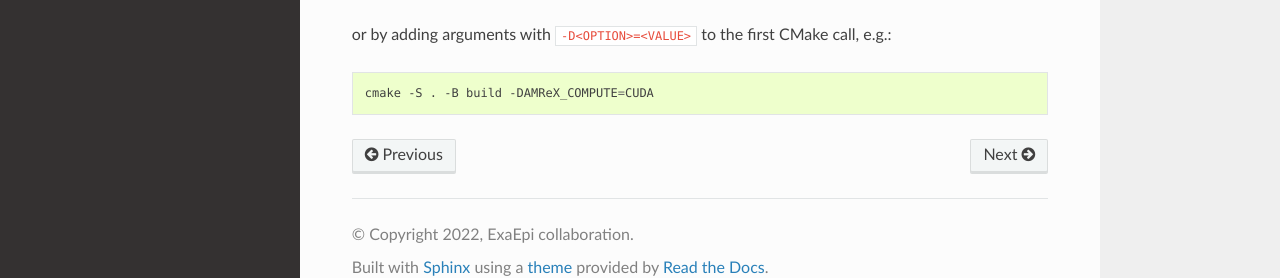
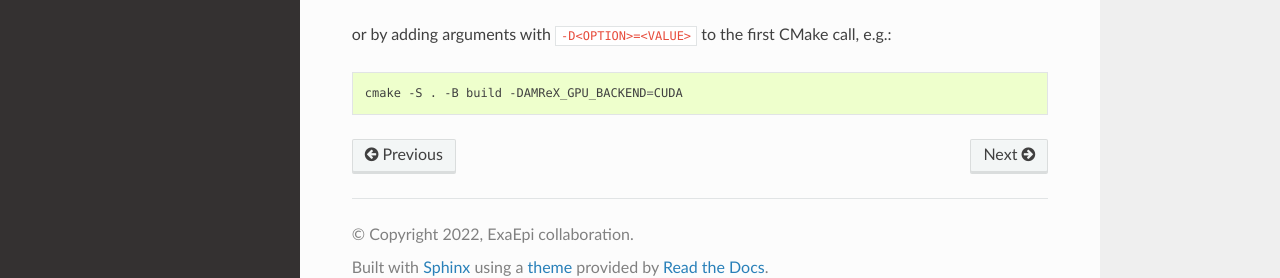
Before and after one commit to AMReX-Codes/ExaEpi, a Sphinx documentation site: the page built from docs/source/install/cmake.rst, in a window 1280 px wide and 1305 px high. Shown: the part 1001-1279 px from the top of the window. Built offline with Sphinx 7.4.7 and the Read the Docs theme 2.0.0, drawn with Linux system fonts in a browser that asks for light colours; pages that are not in the unit, such as notebooks, are missing from menus.

Commit message:
fix wrong command in documentation

```diff
--- a/docs/source/install/cmake.rst
+++ b/docs/source/install/cmake.rst
@@ -57,4 +57,4 @@ or by adding arguments with ``-D<OPTION>=<VALUE>`` to the first CMake call, e.g.
 
 .. code-block:: bash
 
-   cmake -S . -B build -DAMReX_COMPUTE=CUDA
+   cmake -S . -B build -DAMReX_GPU_BACKEND=CUDA
```
